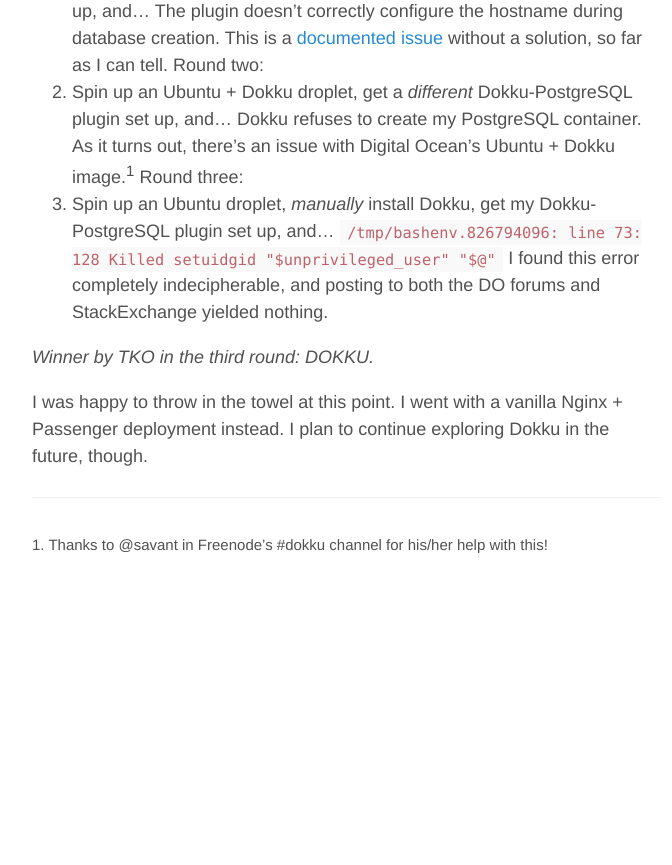
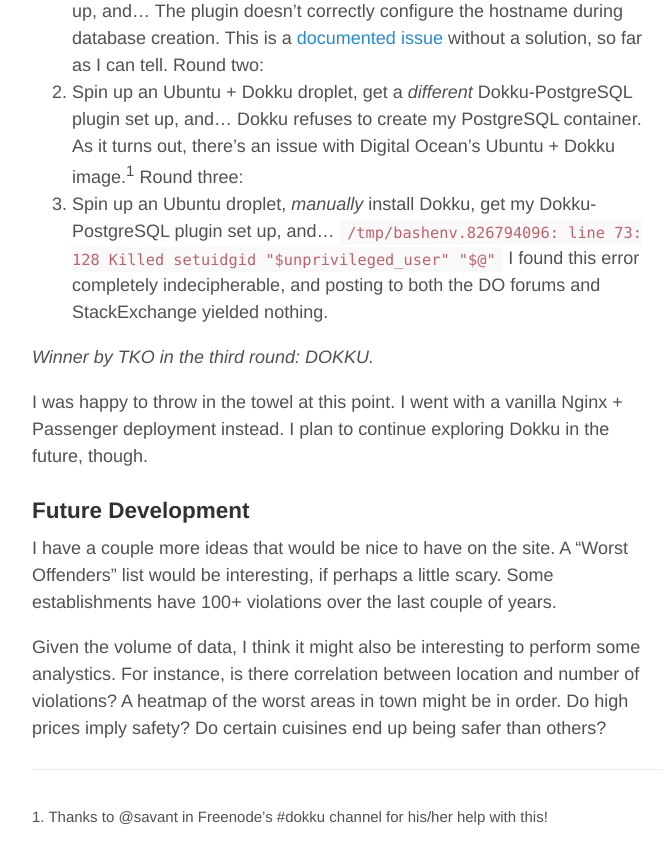
Before and after one commit to mtchllbrrn/mtchllbrrn.github.io, a Jekyll site: the page built from _posts/2015-07-26-dev-rundown-houhealth.md, in a window 1280 px wide and 900 px high, scrolled down 2927 px. Shown: the top 865 px of the window, without its empty margins (293-965 px from the left). Built offline with Jekyll 4.4.1, drawn with Linux system fonts in a browser that asks for light colours; before the commit the page ends 3556 px from its top, so only the background shows below that.

Commit message:
Update HouHealth post with future ideas.

```diff
--- a/_posts/2015-07-26-dev-rundown-houhealth.md
+++ b/_posts/2015-07-26-dev-rundown-houhealth.md
@@ -87,5 +87,11 @@ My initial choice for deployment of HouHealth was [Dokku](https://github.com/pro
 
 I was happy to throw in the towel at this point. I went with a vanilla Nginx + Passenger deployment instead. I plan to continue exploring Dokku in the future, though.
 
+###Future Development
+
+I have a couple more ideas that would be nice to have on the site. A "Worst Offenders" list would be interesting, if perhaps a little scary. Some establishments have 100+ violations over the last couple of years.
+
+Given the volume of data, I think it might also be interesting to perform some analystics. For instance, is there correlation between location and number of violations? A heatmap of the worst areas in town might be in order. Do high prices imply safety? Do certain cuisines end up being safer than others?
+
 ---
 <sub>1. Thanks to @savant in Freenode's #dokku channel for his/her help with this!</sub>
```
